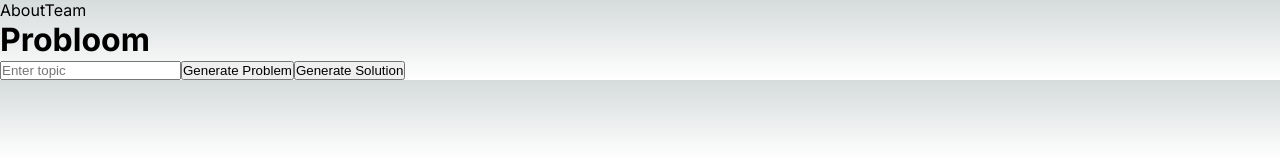
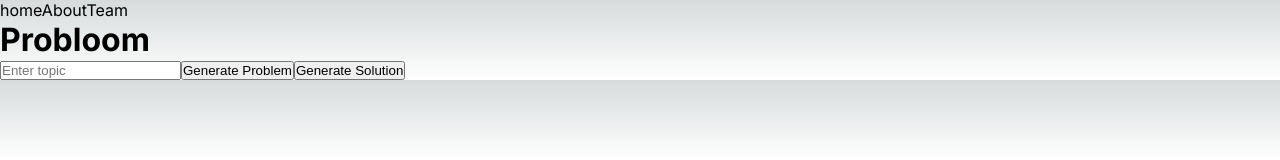
Before and after one commit to Awesomedonut/Practice-Problem-Generator, a Next.js app in the folder probloom/: page / in a window 1280 px wide. Shown: the top 160 px of the page. Built offline with nearby package versions, Linux system fonts and the light colour scheme.

Commit message:
added a home button to nav lol

```diff
--- a/probloom/src/app/components/Header/header.tsx
+++ b/probloom/src/app/components/Header/header.tsx
@@ -3,6 +3,7 @@ import Link from 'next/link';
 export default function Header() {
     return (
         <div>
+        <Link href="/">home</Link>
         <Link href="/About">About</Link>
         <Link href="/Team">Team</Link>
       </div>
```
